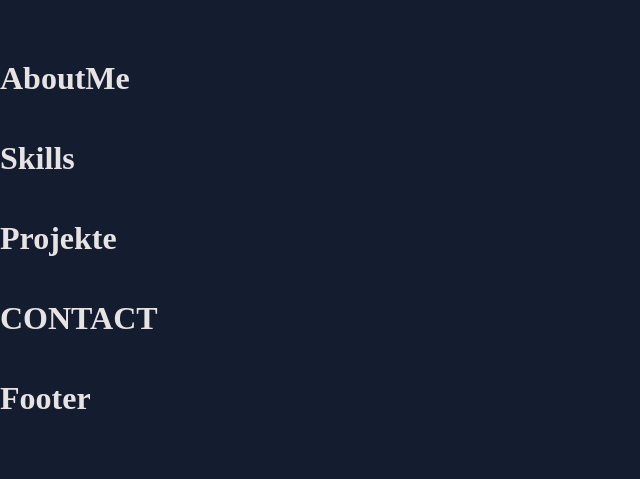
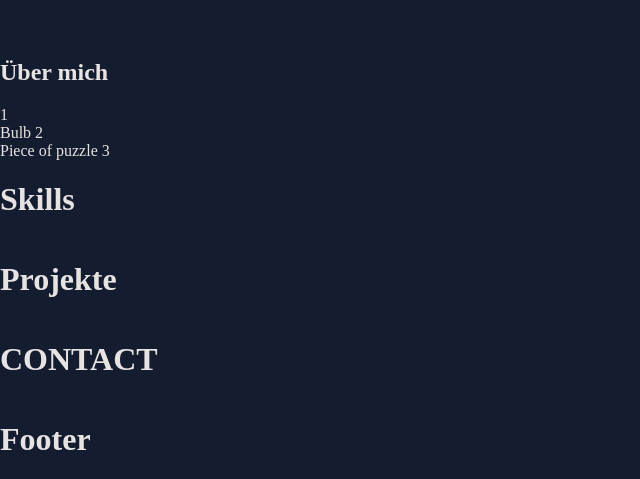
Before and after one commit to KayBeckmann/Portfolio-Vue, a Vue app: page / in a window 1280 px wide. Shown: the part 1241-1720 px from the top of the page, without its empty margins (0-640 px from the left). Before the commit the page ends 1679 px from the top, so only its background shows below. Built offline with nearby package versions, Linux system fonts and the light colour scheme.

Commit message:
Changed text for translation

```diff
--- a/src/components/AboutMeComponent.vue
+++ b/src/components/AboutMeComponent.vue
@@ -1,3 +1,23 @@
 <template>
-    <h1>AboutMe</h1>
+    <h2>{{ currentMessages.aboutMe.title }}</h2>
+<div>
+    {{ currentMessages.aboutMe.description }}
+</div>
+<div>
+    <div>
+        Bulb
+        {{ currentMessages.aboutMe.skill1 }}
+    </div>
+
+    <div>
+        Piece of puzzle
+        {{ currentMessages.aboutMe.skill2 }}
+    </div>
+</div>
 </template>
+
+<script setup lang="js">
+import { useLanguageStore } from '../stores/language';
+
+const { currentMessages } = useLanguageStore();
+</script>
--- a/src/locales/de.json
+++ b/src/locales/de.json
@@ -4,6 +4,9 @@
       "subtitle": "FRONTEND ENTWICKLER"
     },
     "aboutMe": {
-      "title": "Über mich"
+      "title": "Über mich",
+      "description":"1",
+      "skill1":"2",
+      "skill2":"3"
       }
     }
--- a/src/locales/en.json
+++ b/src/locales/en.json
@@ -4,6 +4,9 @@
       "subtitle": "FRONTEND DEVELOPER"
     },
     "aboutMe": {
-      "title": "Über mich"
-    }
+      "title": "Über mich",
+      "description":"Hello, I am a front-end developer from Menzendorf, Germany. I have been working in the field of electrical engineering for 20 years and have been self-employed as a master in this profession. For over 30 years now, I have been immersed in the subject of PCs. This quickly turned into a passion, initially focused on hardware. When I discovered the Linux operating system for myself and recognized the possibilities of individual customization, my enthusiasm for software grew. This led to initial attempts in software development using various programming languages. The opportunity to develop web applications device-independently is seen by me as a chance to professionally leverage my long-standing passion.",
+      "skill1":"I made severel projects at my training for frontend developer. You can try it at the project section.",
+      "skill2":"With the know-how I got at this professional and project-oriented programming school I look forward to using my skills and experience as your new junior developer and contributing to the success of your company."
+      }
   }
--- a/src/locales/sv.json
+++ b/src/locales/sv.json
@@ -4,6 +4,9 @@
       "subtitle": "FRONT END UTVELKARE"
     },
     "aboutMe": {
-      "title": "Über mich"
-    }
+      "title": "Über mich",
+      "description":"1",
+      "skill1":"2",
+      "skill2":"3"
+      }
   }
```
